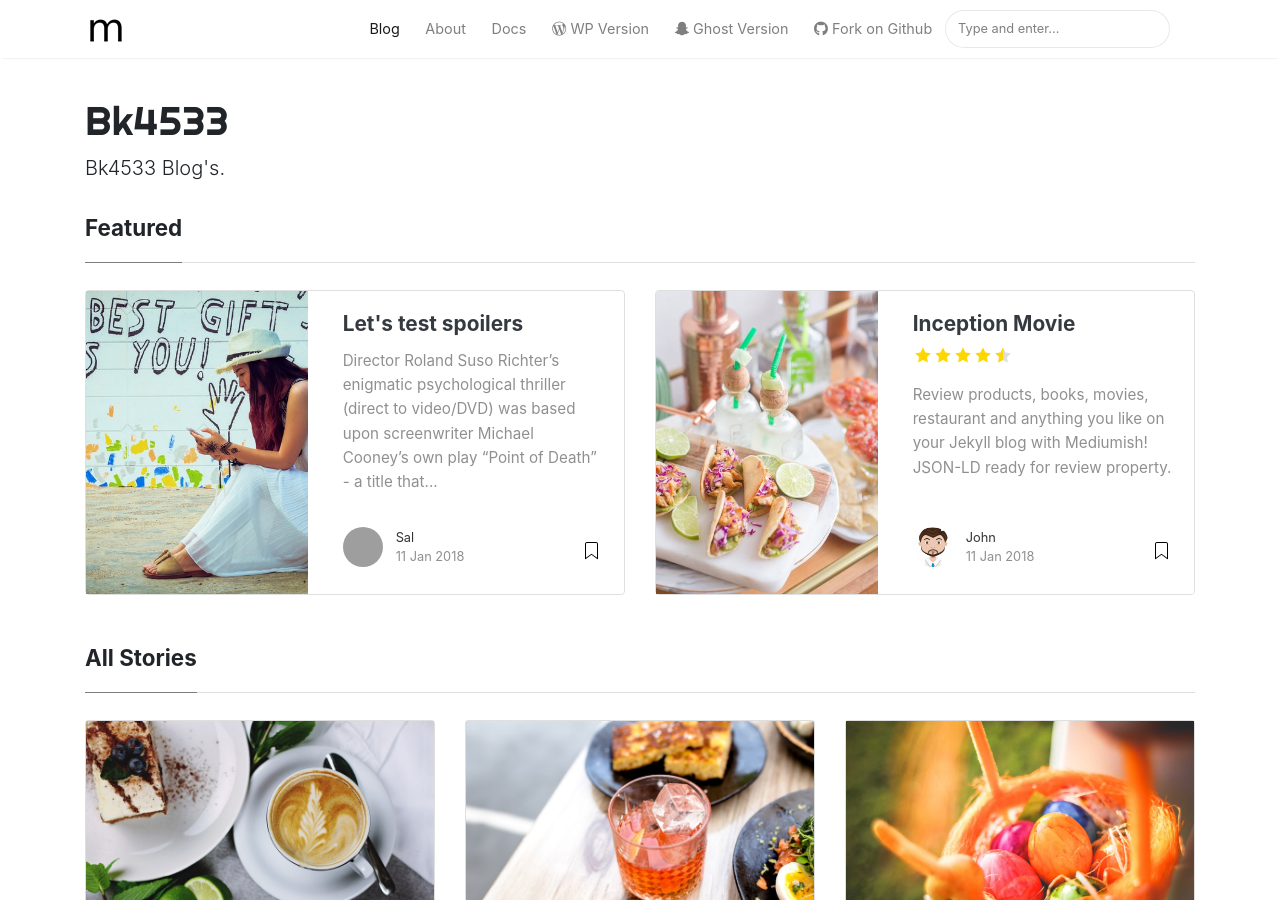
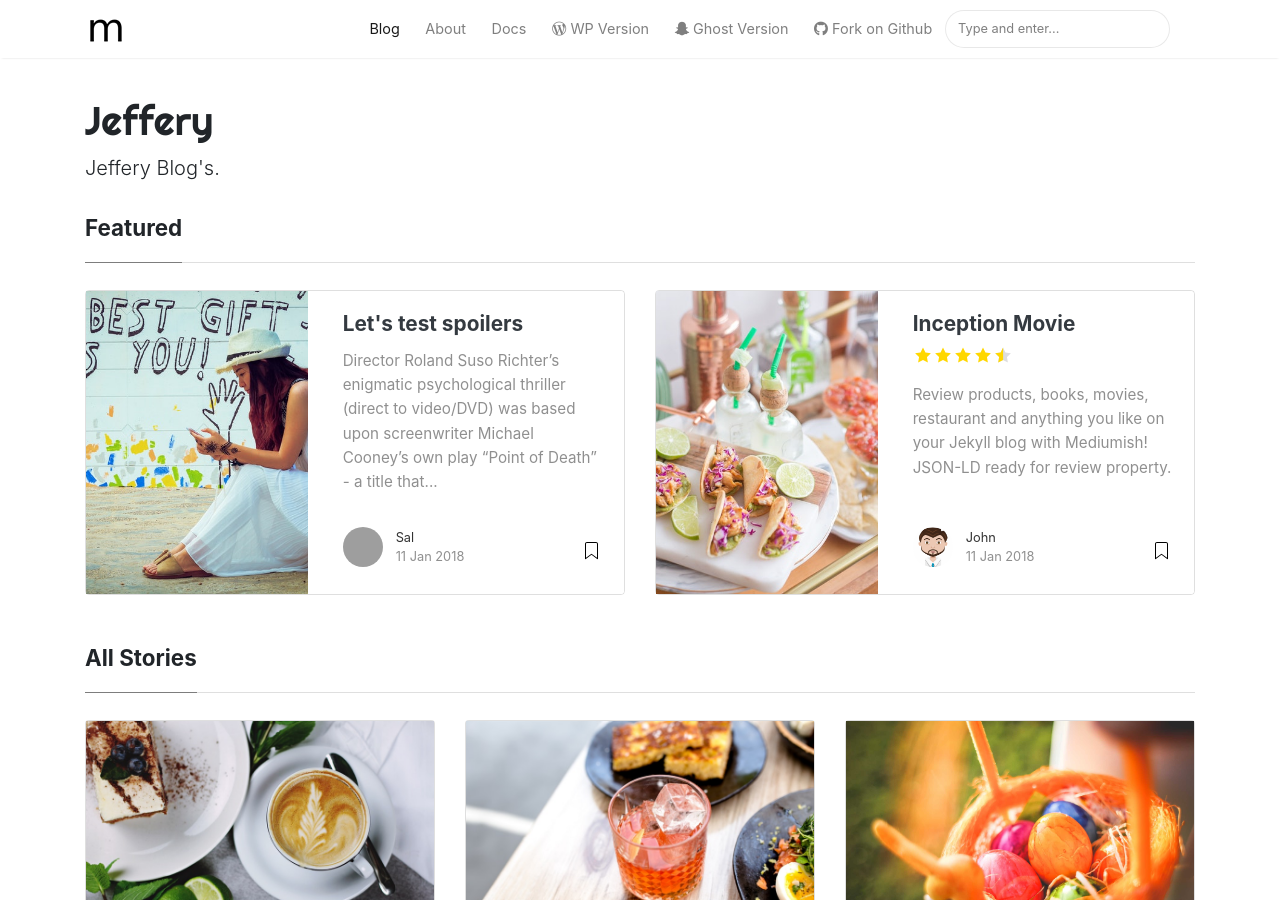
Before and after one commit to JefferySeo/Jeffery.github.io, a Jekyll site: the page built from index.html, in a window 1280 px wide and 900 px high. Built offline with Jekyll 4.4.1, drawn with Linux system fonts in a browser that asks for light colours; nearby versions of some CDN libraries; the list of posts is cut into pages by our own code; some of the changed text lies outside the part shown; grey boxes are pictures that could not be loaded.

Commit message:
Update _config.yml

```diff
--- a/_config.yml
+++ b/_config.yml
@@ -1,11 +1,11 @@
 # Site
 locale: 'ko-KR'
-name: "Bk4533"
-title: "Bk4533 Blog"
-description: "Bk4533 Blog's."
+name: "Jeffery"
+title: "Jeffery Blog"
+description: "Jeffery Blog's."
 logo: 'assets/images/logo.png'
 favicon: 'assets/images/logo.png'
-url: 'http://bk4533.github.io'
+url: 'http://JefferySeo.github.io'
 google_analytics: 'UA-46278016-1'
 disqus: 'demowebsite'
 mailchimp-list: 'https://wowthemes.us11.list-manage.com/subscribe/post?u=8aeb20a530e124561927d3bd8&amp;id=8c3d2d214b'
```
